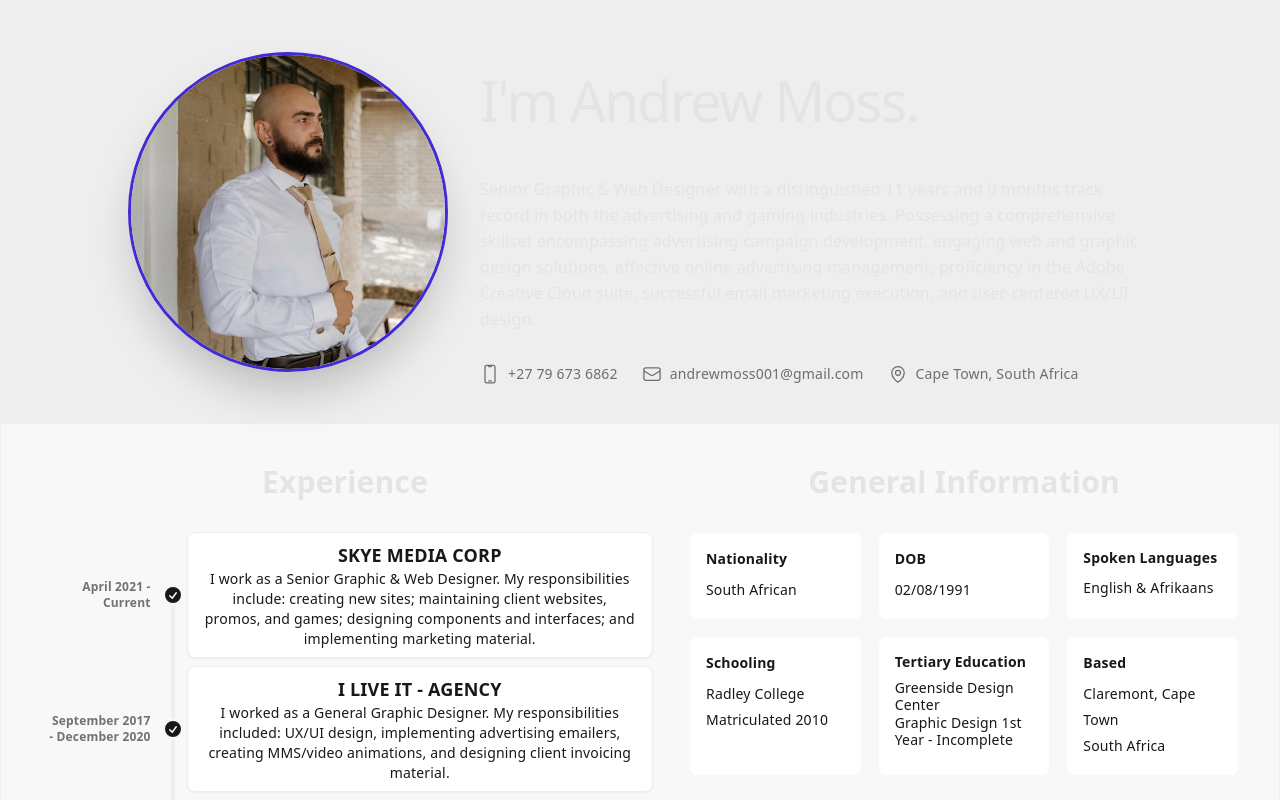
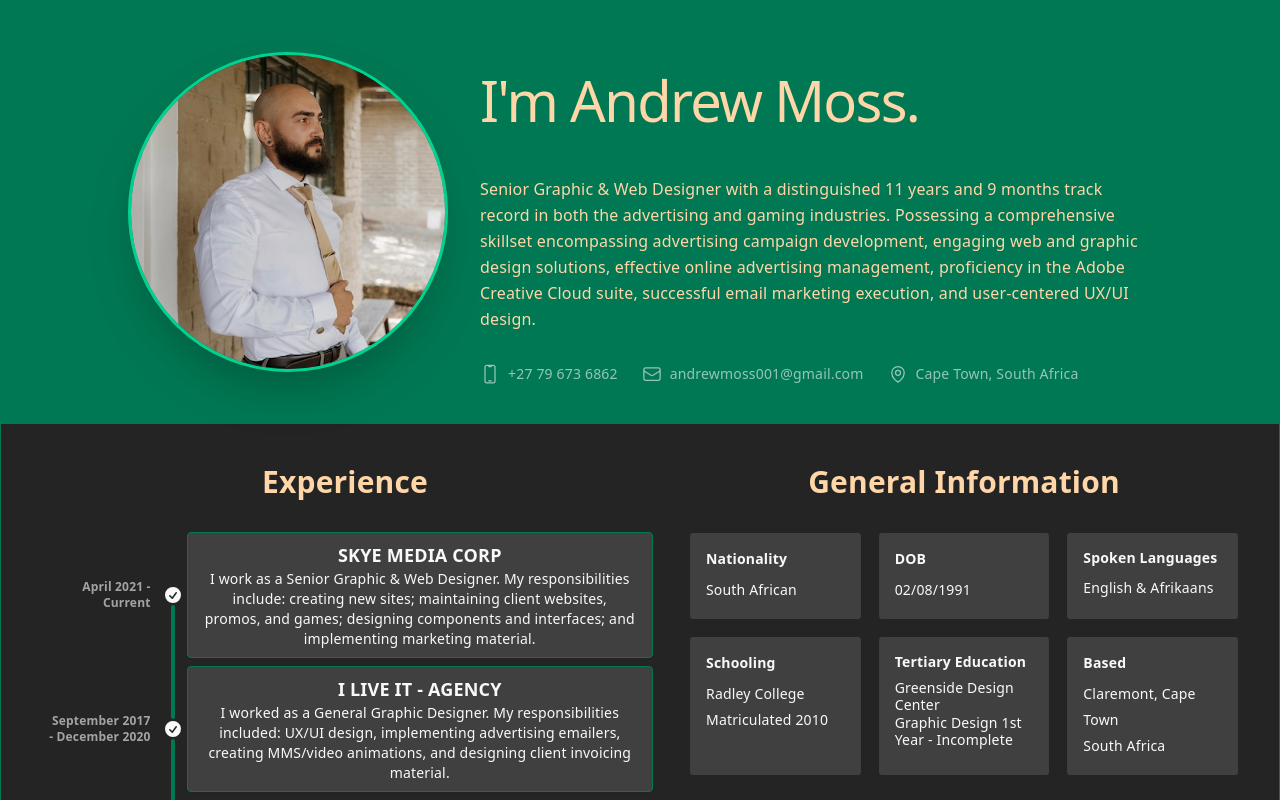
Before and after one commit to andrewmoss001-ctrl/andrews-profile, a React (Vite) app: page / in a window 1280 px wide. Shown: the top 800 px of the page. Built offline with nearby package versions, Linux system fonts and the light colour scheme.

Commit message:
fix: update DaisyUI plugin configuration to enable abyss theme

```diff
--- a/src/App.css
+++ b/src/App.css
@@ -1,6 +1,6 @@
 @import "tailwindcss";
 @plugin "daisyui" {
-  themes: false;
+  themes: abyss --default;
 }
 
 @plugin "daisyui/theme" {
@@ -37,3 +37,34 @@
   --depth: 1;
   --noise: 1;
 }
+
+:root[data-theme="abyss"], :root:has(input.theme-controller[value=abyss]:checked) {
+  --color-base-100: oklch(37% 0 0);
+  --color-base-200: oklch(26% 0 0);
+  --color-base-300: oklch(50% 0.118 165.612);
+  --color-base-content: oklch(98% 0.003 247.858);
+  --color-primary: oklch(76% 0.177 163.223);
+  --color-primary-content: oklch(50% 0.2653 125);
+  --color-secondary: oklch(83.27% 0.0764 298.3);
+  --color-secondary-content: oklch(43.27% 0.0764 298.3);
+  --color-accent: oklch(76% 0.177 163.223);
+  --color-accent-content: oklch(98% 0 0);
+  --color-neutral: oklch(43% 0.095 166.913);
+  --color-neutral-content: oklch(90% 0.076 70.697);
+  --color-info: oklch(76% 0.177 163.223);
+  --color-info-content: oklch(29% 0.066 243.157);
+  --color-success: oklch(79% 0.209 151.711);
+  --color-success-content: oklch(26% 0.065 152.934);
+  --color-warning: oklch(76% 0.188 70.08);
+  --color-warning-content: oklch(44.8% 0.1962 84.62);
+  --color-error: oklch(65% 0.1985 24.22);
+  --color-error-content: oklch(27% 0.1985 24.22);
+  --radius-selector: 0.5rem;
+  --radius-field: 0.25rem;
+  --radius-box: 0.25rem;
+  --size-selector: 0.25rem;
+  --size-field: 0.25rem;
+  --border: 1px;
+  --depth: 1;
+  --noise: 1;
+}
```
